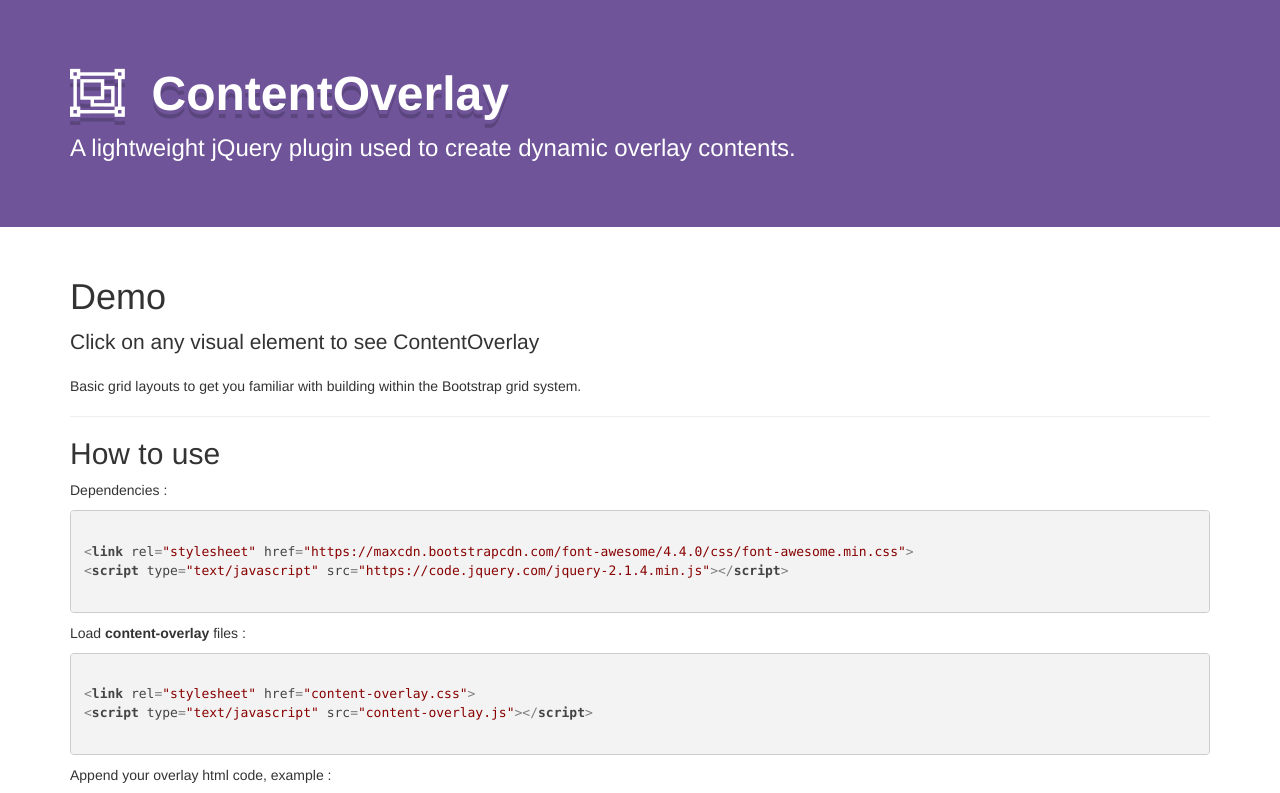
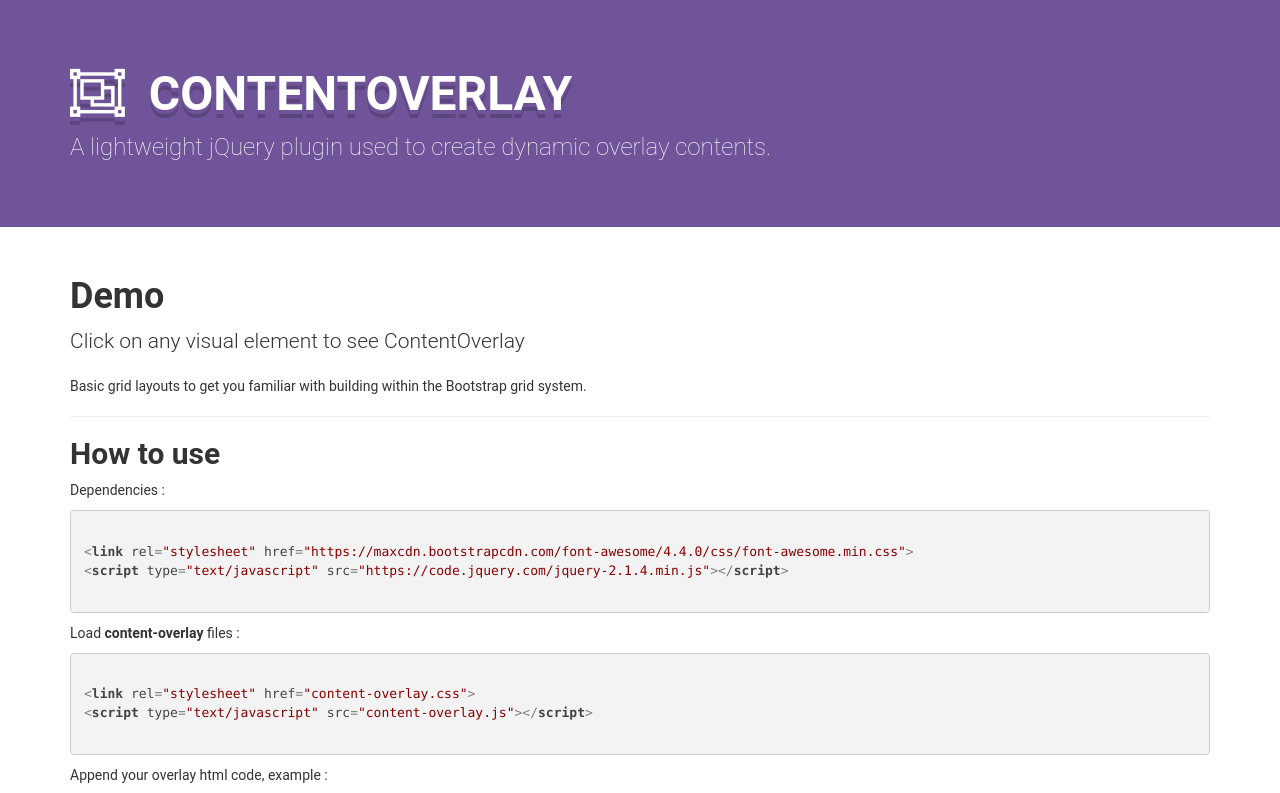
Before and after one commit to SantaMariaTeam/ContentOverlay, a website: page demos/index.html in a window 1280 px wide. Shown: the top 793 px of the page. Drawn offline with nearby package versions, Linux system fonts and the light colour scheme.

Commit message:
Roboto font added

```diff
--- a/demos/style.css
+++ b/demos/style.css
@@ -12,8 +12,20 @@ PRE {
 
 .jumbotron h1 {
     font-weight: bold;
+    text-transform: uppercase;
     text-shadow: 0 4px 0 #6f5499, 0 8px 0 #5b457d;
     font-size: 48px;
+}
+
+body {
+    font-family: 'Roboto', sans-serif;
+}
+
+h1, h2, h3, h4, h5, h6 {
+    font-weight: 700;
+}
+.lead {
+    font-weight: 300;
 }
 
 .jumbotron .lead {
```
